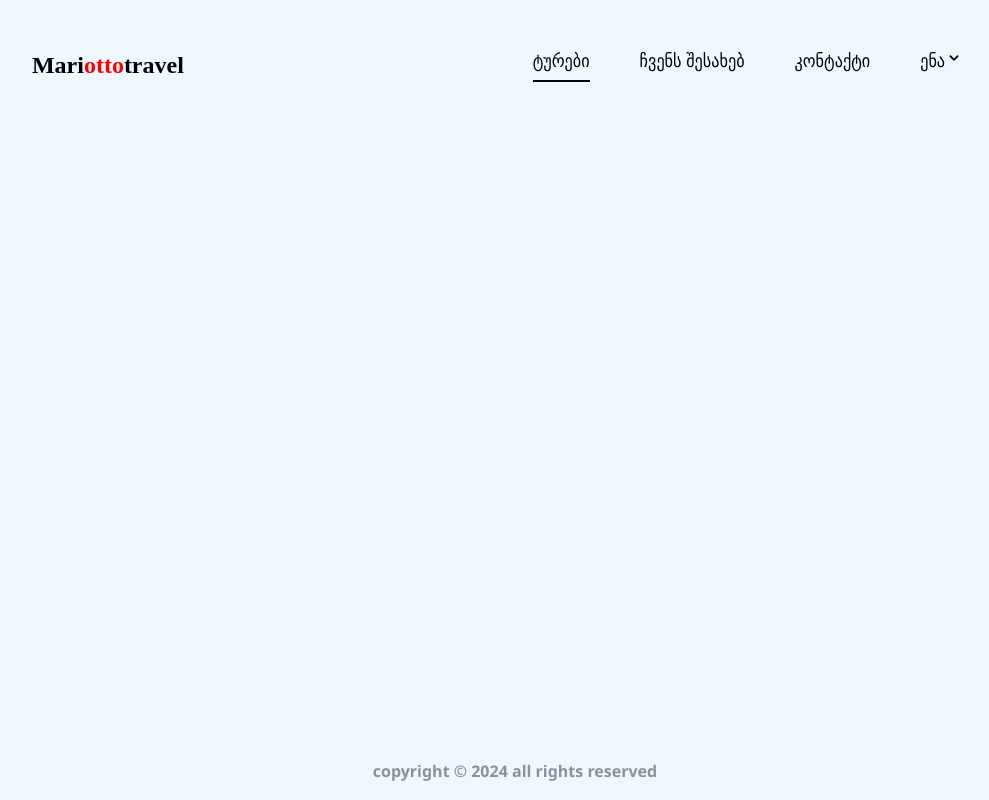
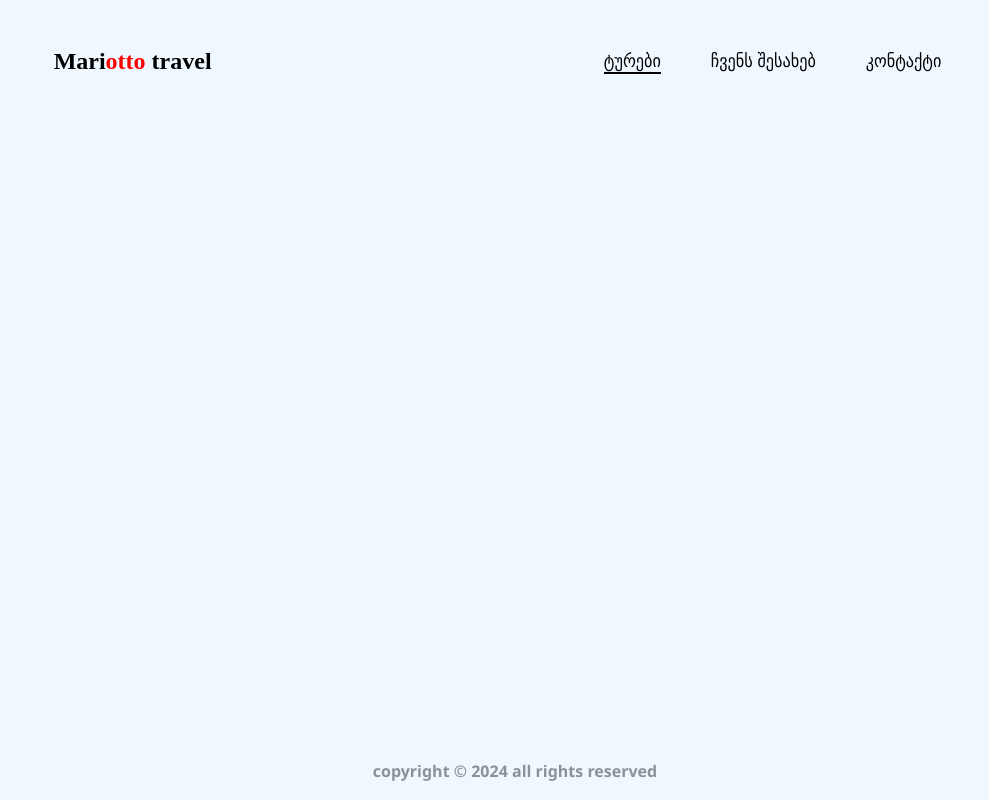
Before and after one commit to OtoAdAstra/mariotto-travel, a React (Vite) app: page /tours in a window 1280 px wide. Shown: the whole page, without its empty margins (125-1114 px from the left). Built offline with nearby package versions, Linux system fonts and the light colour scheme; a web font is replaced by a local one.

Commit message:
deleted language change option, since it became unnecessary

```diff
--- a/src/LangChanger.jsx
+++ /dev/null
@@ -1,14 +0,0 @@
-import { useState } from "react";
-
-export default function LangChanger() {
-  const [lang, setLang] = useState("ge");
-  const langToEng = () => {
-    setLang("en");
-  };
-
-  const langToGe = () => {
-    setLang("ge");
-  };
-
-  return { lang, langToEng, langToGe };
-}
--- a/src/components/Burgernav.jsx
+++ b/src/components/Burgernav.jsx
@@ -1,17 +1,14 @@
 import "./components-css/Burgernav.css";
-import language from "../language.json";
-import LangChanger from "../LangChanger";
 import { Link } from "react-router-dom";
 
 // eslint-disable-next-line react/prop-types
 export default function Burgernav({ setOpen }) {
-  const { lang, langToEng, langToGe } = LangChanger();
   return (
     <nav className="burger-nav">
       <ul>
         <li className="burger-link">
           <Link to="" className="burger-link" onClick={() => setOpen(false)}>
-            {language[lang].nav.tours}
+            ტურები
           </Link>
         </li>
         <li className="burger-link">
@@ -19,21 +16,14 @@ export default function Burgernav({ setOpen }) {
             to="/about-us"
             className="burger-link"
             onClick={() => setOpen(false)}>
-            {language[lang].nav.about}
+            ჩვენს შესახებ
           </Link>
         </li>
 
         <li className="burger-link">
           <Link to="" className="burger-link" onClick={() => setOpen(false)}>
-            {language[lang].nav.contact}
+            დაგვიკავშირდით
           </Link>
-        </li>
-        <li className="language-switch">
-          <span onClick={langToGe}>GE&nbsp;&nbsp;&nbsp;&nbsp;&nbsp;&nbsp;</span>
-          |
-          <span onClick={langToEng}>
-            &nbsp;&nbsp;&nbsp;&nbsp;&nbsp;&nbsp;ENG
-          </span>
         </li>
       </ul>
     </nav>
--- a/src/components/Navbar.jsx
+++ b/src/components/Navbar.jsx
@@ -1,11 +1,7 @@
 import "./components-css/Navbar.css";
-import language from "../language.json";
-import { HiChevronDown } from "react-icons/hi";
 import { useState, useEffect } from "react";
-import Flag from "react-flagkit";
 import Hamburger from "hamburger-react";
 import Burgernav from "./Burgernav";
-import LangChanger from "../LangChanger";
 import { Link, useLocation } from "react-router-dom";
 
 export default function Navbar() {
@@ -17,8 +13,6 @@ export default function Navbar() {
   const toggleDropdown = () => {
     setDropdownVisible(!isDropdownVisible);
   };
-
-  const { lang, langToEng, langToGe } = LangChanger();
 
   //Mobile settings
   function useWindowWidth() {
@@ -48,7 +42,7 @@ export default function Navbar() {
                 style={{
                   color: "red",
                 }}>
-                otto
+                otto&nbsp;
               </span>
               travel
             </span>
@@ -72,7 +66,7 @@ export default function Navbar() {
                       : "none",
                 }}>
                 <Link to="/" href="">
-                  {language[lang].nav.tours}
+                  ტურები
                 </Link>
               </li>
               <li
@@ -86,7 +80,7 @@ export default function Navbar() {
                       : "none",
                 }}>
                 <Link to="/about-us" href="">
-                  {language[lang].nav.about}
+                  ჩვენს შესახებ
                 </Link>
               </li>
               <li
@@ -100,34 +94,8 @@ export default function Navbar() {
                       : "none",
                 }}>
                 <Link to="/" href="">
-                  {language[lang].nav.contact}
+                  კონტაქტი
                 </Link>
-              </li>
-
-              <li
-                className="lang-changer-div"
-                onMouseEnter={toggleDropdown}
-                onMouseLeave={toggleDropdown}>
-                <span className="lang-changer">
-                  {language[lang].nav.language}
-                  <HiChevronDown />
-                </span>
-                {isDropdownVisible && (
-                  <div className="dropdown-menu">
-                    <div className="flag">
-                      <Flag country="US" className="flag-icon" />
-                      <span onClick={langToEng} id="lang-one">
-                        {language[lang].nav.eng}
-                      </span>
-                    </div>
-                    <div className="flag">
-                      <Flag country="GE" className="flag-icon" />
-                      <span onClick={langToGe} id="lang-two">
-                        {language[lang].nav.ge}
-                      </span>
-                    </div>
-                  </div>
-                )}
               </li>
             </ul>
           </div>
--- a/src/components/Search.jsx
+++ b/src/components/Search.jsx
@@ -26,14 +26,14 @@ export default function Search() {
                 type="text"
                 onChange={(e) => handleChange(e, setMinValue)}
                 value={minValue}
-                placeholder="Min. ₾"
+                placeholder="მინ. ₾"
                 className="numbers"></input>
               <span id="tire">-</span>
               <input
                 type="text"
                 onChange={(e) => handleChange(e, setMaxValue)}
                 value={maxValue}
-                placeholder="Max. ₾"
+                placeholder="მაქს. ₾"
                 className="numbers"></input>
             </div>
             <IoSearchCircle className="search-button" />
--- a/src/components/SelectInput.jsx
+++ b/src/components/SelectInput.jsx
@@ -2,9 +2,9 @@ import Select from "react-select";
 
 export default function SelectInput() {
   const options = [
-    { value: "dubai", label: "Dubai | დუბაი" },
-    { value: "barcelona", label: "Barcelona | ბარსელონა" },
-    { value: "rome", label: "Rome | რომი" },
+    { value: "dubai", label: "დუბაი" },
+    { value: "barcelona", label: "ბარსელონა" },
+    { value: "rome", label: "რომი" },
   ];
 
   const customStyles = {
@@ -51,5 +51,5 @@ export default function SelectInput() {
     }),
   };
 
-  return <Select options={options} styles={customStyles} />;
+  return <Select options={options} styles={customStyles} placeholder="აირჩიე ქალაქი..."/>;
 }
--- a/src/components/components-css/Burgernav.css
+++ b/src/components/components-css/Burgernav.css
@@ -55,10 +55,3 @@
   font-weight: 600;
   border-bottom: 1px solid aliceblue;
 }
-
-.language-switch {
-  color: aliceblue;
-  z-index: 222;
-  position: fixed;
-  bottom: 70px;
-}
--- a/src/components/components-css/Navbar.css
+++ b/src/components/components-css/Navbar.css
@@ -54,60 +54,6 @@ nav {
   border-bottom: 2px solid var(--black);
 }
 
-.lang-changer-div {
-  display: flex;
-  flex-direction: column;
-  position: relative;
-}
-
-.lang-changer {
-  padding: 0 0 10px 0;
-  cursor: pointer;
-}
-
-.dropdown-menu {
-  display: flex;
-  flex-direction: column;
-  position: absolute;
-  top: 100%;
-  right: -100px;
-  animation: dropdownAnimation 0.3s ease forwards;
-  padding: 15px 10px 15px 0;
-  border: 1px solid var(--black);
-  border-radius: 10px;
-  justify-content: center;
-}
-
-.dropdown-menu span {
-  text-decoration: none;
-  color: var(--black);
-  font-size: var(--small);
-  font-family: "Segoe UI", Tahoma, Geneva, Verdana, sans-serif;
-  cursor: pointer;
-  transition: 1s ease-in;
-}
-
-#lang-one:hover {
-  background: linear-gradient(90deg, #ff0000, #0000ff);
-  -webkit-background-clip: text;
-  -webkit-text-fill-color: transparent;
-}
-
-#lang-two:hover {
-  background: linear-gradient(90deg, #ff0000, #aaaaaa, #ff0000);
-  -webkit-background-clip: text;
-  -webkit-text-fill-color: transparent;
-}
-
-.flag {
-  padding: 10px 0px 10px 20px;
-  display: flex;
-}
-
-.flag-icon {
-  padding: 0 5px 0 0;
-}
-
 .hamburger-react {
   z-index: 999;
 }
--- a/src/language.json
+++ /dev/null
@@ -1,43 +0,0 @@
-{
-  "ge": {
-    "select": "აირჩიეთ...",
-    "cities": [
-      { "value": "tbilisi", "label": "თბილისი" },
-      { "value": "batumi", "label": "ბათუმი" },
-      { "value": "kutaisi", "label": "ქუთაისი" }
-    ],
-    "nav": {
-      "tours": "ტურები",
-      "about": "ჩვენს შესახებ",
-      "contact": "კონტაქტი",
-      "language": "ენა",
-      "eng": "ინგლისური",
-      "ge": "ქართული"
-    },
-    "search": {
-      "country": "სად?",
-      "date": "ფასი?"
-    }
-  },
-
-  "en": {
-    "select": "Select...",
-    "cities": [
-      { "value": "tbilisi", "label": "Tbilisi" },
-      { "value": "batumi", "label": "Batumi" },
-      { "value": "kutaisi", "label": "Kutaisi" }
-    ],
-    "nav": {
-      "tours": "Tours",
-      "about": "About us",
-      "contact": "Contact us",
-      "language": "Language",
-      "eng": "English",
-      "ge": "Georgian"
-    },
-    "search": {
-      "country": "Where?",
-      "date": "Price?"
-    }
-  }
-}
```
